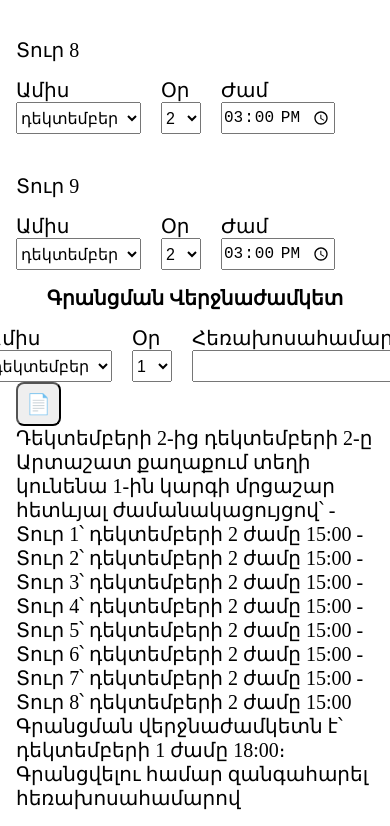
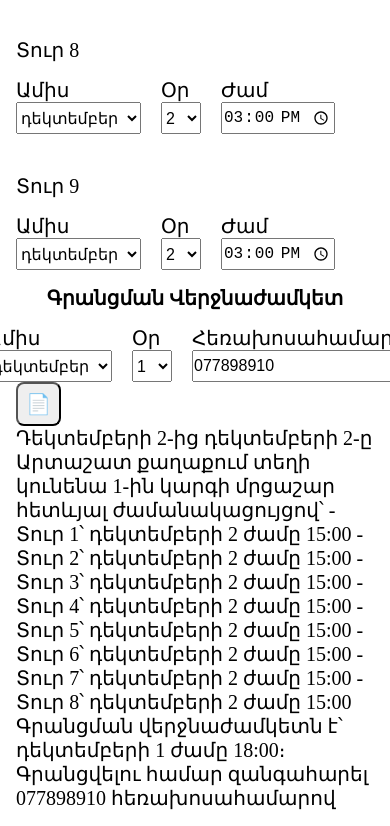
Before and after one commit to Ararat-chess-federation/news-generator, a Next.js app: page /tournament-ad in a window 390 px wide. Shown: the part 1306-2132 px from the top of the page. Built offline with nearby package versions, Linux system fonts and the light colour scheme.

Commit message:
feat: add dynamic phone number

```diff
--- a/app/tournament-ad/page.tsx
+++ b/app/tournament-ad/page.tsx
@@ -1,6 +1,6 @@
 "use client";
 
-import { useEffect, useState } from "react";
+import { useEffect, useState, useRef } from "react";
 import AdText from "../../src/components/adText/AdText";
 import Select from "../../src/components/select/Select";
 import {
@@ -12,6 +12,10 @@ import {
 import "./TournamentAd.css";
 
 const ROUNDS = 9
+const PLACE_PHONE_MAP: Record<string, string> = {
+  [places[0]]: "077898910",
+  [places[1]]: "044306469",
+};
 
 function TournamentAd() {
   const [selectedPlace, setSelectedPlace] = useState(places[0]);
@@ -23,13 +27,26 @@ function TournamentAd() {
   const [selectedTimes, setSelectedTimes] = useState(Array(ROUNDS).fill("15:00"));
   const [deadLineMonth, setDeadLineMonth] = useState(months[0]);
   const [deadLineDay, setDeadLineDay] = useState(days[0]);
-  const [phoneNumber, setPhoneNumber] = useState("");
+  const [phoneNumber, setPhoneNumber] = useState(() => PLACE_PHONE_MAP[selectedPlace] ?? "");
 
   useEffect(() => {
     const month = months[new Date().getMonth() || 0];
     setSelectedMonths(Array(ROUNDS).fill(month));
     setDeadLineMonth(month)
   }, []);
+
+  const prevPlaceRef = useRef<string | null>(null);
+  useEffect(() => {
+    const prevPlace = prevPlaceRef.current;
+    const prevDefault = prevPlace ? PLACE_PHONE_MAP[prevPlace] ?? "" : "";
+    const newDefault = PLACE_PHONE_MAP[selectedPlace] ?? "";
+
+    if (phoneNumber === "" || phoneNumber === prevDefault) {
+      setPhoneNumber(newDefault);
+    }
+
+    prevPlaceRef.current = selectedPlace;
+  }, [selectedPlace, phoneNumber]);
 
   const handleMonthChange = (index: number, value: string) => {
     const newMonths = [...selectedMonths];
@@ -167,7 +184,11 @@ function TournamentAd() {
           <div style={{ marginTop: "16px" }}>
             <label>Հեռախոսահամար</label>
           </div>
-          <input type="text" onChange={(e) => setPhoneNumber(e.target.value)} />
+          <input
+            type="text"
+            value={phoneNumber}
+            onChange={(e) => setPhoneNumber(e.target.value)}
+          />
         </div>
       </div>
 
```
